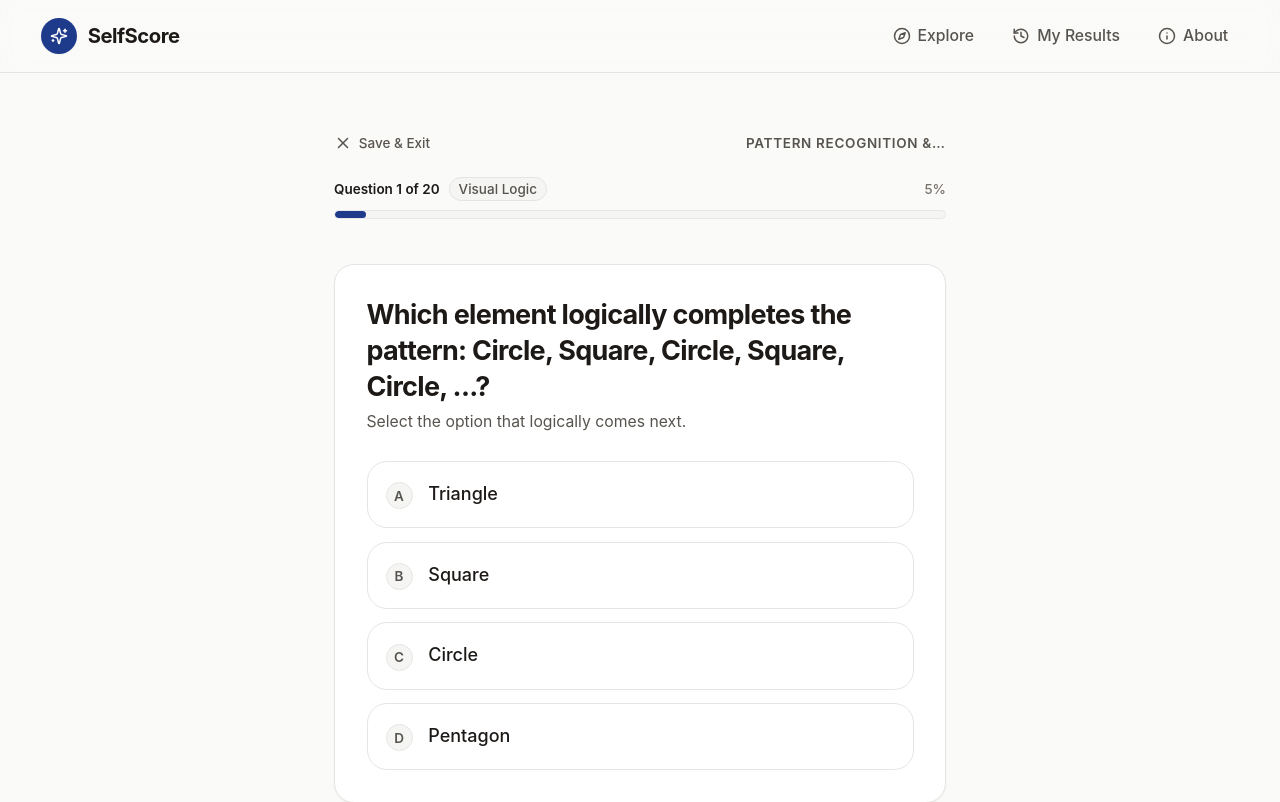
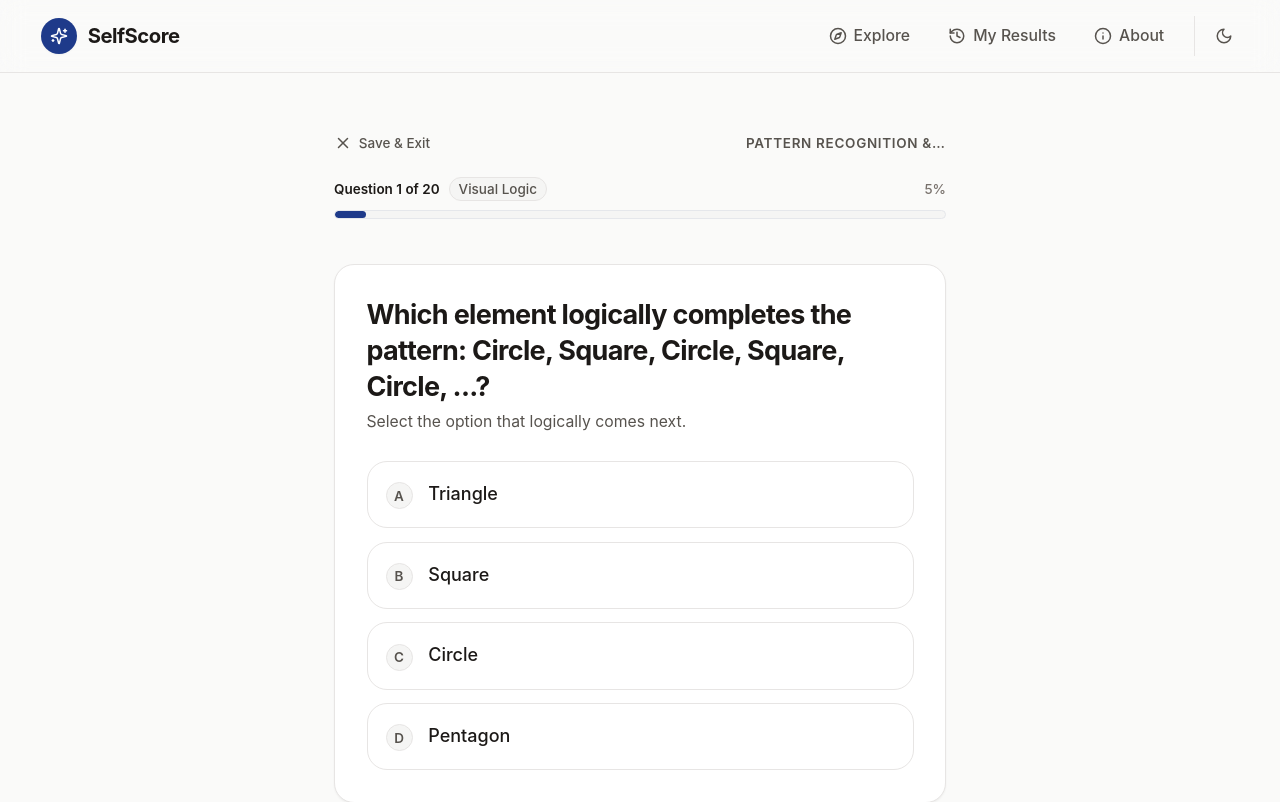
Before and after one commit to shamikhz/selfscore, a Next.js app: page /assessment/iq/questions in a window 1280 px wide. Shown: the top 802 px of the page. Built offline with nearby package versions, Linux system fonts and the light colour scheme.

Commit message:
feat(theme): add header light and dark mode toggle with persistent preferences and zero-FOUC script

```diff
--- a/app/globals.css
+++ b/app/globals.css
@@ -40,6 +40,40 @@
 
   /* Focus ring */
   --focus-ring: #2563eb;
+}
+
+.dark {
+  /* Deep, comfortable dark mode palette */
+  --background: #0c0a09; /* Stone-950 */
+  --foreground: #f5f5f4; /* Stone-100 */
+
+  /* Surface layers */
+  --surface: #1c1917; /* Stone-900 */
+  --surface-subtle: #292524; /* Stone-800 */
+  --surface-raised: #1c1917;
+  --surface-border: #292524; /* Stone-800 */
+
+  /* Primary action: Vibrant sky blue for contrast in dark mode */
+  --primary: #3b82f6; /* Blue-500 */
+  --primary-hover: #60a5fa; /* Blue-400 */
+  --primary-foreground: #ffffff;
+  --primary-subtle: #172554; /* Blue-950 */
+
+  /* Accents & Highlights: Radiant Amber */
+  --accent: #f59e0b; /* Amber-500 */
+  --accent-foreground: #000000;
+
+  /* Muted & Secondary text */
+  --muted: #a8a29e; /* Stone-400 */
+  --muted-foreground: #d6d3d1; /* Stone-300 */
+
+  /* Success & Validations */
+  --success: #22c55e; /* Green-500 */
+  --success-foreground: #ffffff;
+  --success-subtle: #052e16; /* Green-950 */
+
+  /* Focus ring */
+  --focus-ring: #60a5fa;
 }
 
 /* Base resets & typography */
--- a/app/layout.tsx
+++ b/app/layout.tsx
@@ -48,8 +48,25 @@ export default function RootLayout({
   children: React.ReactNode;
 }>) {
   return (
-    <html lang="en">
-      <body className="min-h-screen flex flex-col bg-background text-foreground antialiased selection:bg-primary-subtle selection:text-primary">
+    <html lang="en" suppressHydrationWarning>
+      <head>
+        <script
+          dangerouslySetInnerHTML={{
+            __html: `
+              try {
+                var theme = localStorage.getItem('selfscore_theme');
+                var prefersDark = window.matchMedia('(prefers-color-scheme: dark)').matches;
+                if (theme === 'dark' || (!theme && prefersDark)) {
+                  document.documentElement.classList.add('dark');
+                } else {
+                  document.documentElement.classList.remove('dark');
+                }
+              } catch (_) {}
+            `,
+          }}
+        />
+      </head>
+      <body className="min-h-screen flex flex-col bg-background text-foreground antialiased selection:bg-primary-subtle selection:text-primary transition-colors duration-200">
         {/* Skip to main content link for screen readers */}
         <a
           href="#main-content"
--- a/components/navigation/Header.tsx
+++ b/components/navigation/Header.tsx
@@ -4,6 +4,7 @@ import React, { useState } from "react";
 import Link from "next/link";
 import { usePathname } from "next/navigation";
 import { Compass, History, Sparkles, Info, Shield, FileText, Menu, X, Home } from "lucide-react";
+import { ThemeToggle } from "@/components/ui/ThemeToggle";
 
 export const Header: React.FC = () => {
   const pathname = usePathname();
@@ -39,6 +40,8 @@ export const Header: React.FC = () => {
           <span className="font-bold">SelfScore</span>
         </Link>
 
+        {/* Right Section: Desktop Navigation & Theme Toggle */}
+        <div className="flex items-center gap-1 sm:gap-2">
           {/* Desktop Navigation Links */}
           <nav
             aria-label="Main Navigation"
@@ -64,13 +67,18 @@ export const Header: React.FC = () => {
             })}
           </nav>
 
+          {/* Theme Toggle Button (Visible on all devices) */}
+          <div className="border-l border-surface-border pl-1 sm:pl-2 ml-1">
+            <ThemeToggle />
+          </div>
+
           {/* Mobile Menu Toggle Button */}
           <button
             type="button"
             aria-label={mobileMenuOpen ? "Close Navigation Menu" : "Open Navigation Menu"}
             aria-expanded={mobileMenuOpen}
             onClick={() => setMobileMenuOpen((prev) => !prev)}
-          className="sm:hidden p-2 rounded-xl text-muted-foreground hover:text-foreground hover:bg-surface-subtle transition-colors focus-visible:outline-none focus-visible:ring-2 focus-visible:ring-primary"
+            className="sm:hidden p-2 rounded-xl text-muted-foreground hover:text-foreground hover:bg-surface-subtle transition-colors focus-visible:outline-none focus-visible:ring-2 focus-visible:ring-primary ml-0.5"
           >
             {mobileMenuOpen ? (
               <X className="w-5 h-5 text-foreground" aria-hidden="true" />
@@ -78,6 +86,7 @@ export const Header: React.FC = () => {
               <Menu className="w-5 h-5" aria-hidden="true" />
             )}
           </button>
+        </div>
       </div>
 
       {/* Mobile Drawer Menu */}
@@ -102,6 +111,11 @@ export const Header: React.FC = () => {
               </Link>
             );
           })}
+
+          {/* Mobile Drawer Theme Toggle Row */}
+          <div className="pt-2 mt-2 border-t border-surface-border">
+            <ThemeToggle variant="row" />
+          </div>
         </div>
       )}
     </header>
--- /dev/null
+++ b/components/ui/ThemeToggle.tsx
@@ -0,0 +1,89 @@
+"use client";
+
+import React, { useEffect, useState } from "react";
+import { Sun, Moon } from "lucide-react";
+
+export interface ThemeToggleProps {
+  className?: string;
+  variant?: "icon" | "pill" | "row";
+}
+
+export const ThemeToggle: React.FC<ThemeToggleProps> = ({
+  className = "",
+  variant = "icon",
+}) => {
+  const [isDark, setIsDark] = useState<boolean>(false);
+  const [mounted, setMounted] = useState<boolean>(false);
+
+  useEffect(() => {
+    setMounted(true);
+    const hasDarkClass = document.documentElement.classList.contains("dark");
+    setIsDark(hasDarkClass);
+  }, []);
+
+  const toggleTheme = () => {
+    const nextDark = !isDark;
+    setIsDark(nextDark);
+
+    if (nextDark) {
+      document.documentElement.classList.add("dark");
+      try {
+        localStorage.setItem("selfscore_theme", "dark");
+      } catch (_) {}
+    } else {
+      document.documentElement.classList.remove("dark");
+      try {
+        localStorage.setItem("selfscore_theme", "light");
+      } catch (_) {}
+    }
+  };
+
+  if (!mounted) {
+    // Avoid layout shift before mount
+    return (
+      <div
+        className={`w-9 h-9 rounded-xl bg-surface-subtle/50 flex items-center justify-center ${className}`}
+        aria-hidden="true"
+      />
+    );
+  }
+
+  if (variant === "row") {
+    return (
+      <button
+        type="button"
+        onClick={toggleTheme}
+        className={`w-full flex items-center justify-between px-3 py-2.5 rounded-xl text-sm font-medium transition-colors text-foreground/90 hover:bg-surface-subtle ${className}`}
+        aria-label={isDark ? "Switch to light mode" : "Switch to dark mode"}
+      >
+        <div className="flex items-center gap-3">
+          {isDark ? (
+            <Moon className="w-4 h-4 text-primary" aria-hidden="true" />
+          ) : (
+            <Sun className="w-4 h-4 text-accent" aria-hidden="true" />
+          )}
+          <span>{isDark ? "Dark Theme" : "Light Theme"}</span>
+        </div>
+        <span className="text-xs text-muted font-normal">
+          {isDark ? "Tap for Light" : "Tap for Dark"}
+        </span>
+      </button>
+    );
+  }
+
+  return (
+    <button
+      type="button"
+      onClick={toggleTheme}
+      aria-label={isDark ? "Switch to light mode" : "Switch to dark mode"}
+      title={isDark ? "Switch to light mode" : "Switch to dark mode"}
+      className={`relative w-9 h-9 rounded-xl flex items-center justify-center text-muted-foreground hover:text-foreground hover:bg-surface-subtle transition-all active:scale-95 focus-visible:outline-none focus-visible:ring-2 focus-visible:ring-primary ${className}`}
+    >
+      {isDark ? (
+        <Sun className="w-4 h-4 text-accent transition-transform duration-200 rotate-0 scale-100" aria-hidden="true" />
+      ) : (
+        <Moon className="w-4 h-4 text-muted-foreground hover:text-foreground transition-transform duration-200 rotate-0 scale-100" aria-hidden="true" />
+      )}
+    </button>
+  );
+};
--- a/tailwind.config.ts
+++ b/tailwind.config.ts
@@ -1,6 +1,7 @@
 import type { Config } from "tailwindcss";
 
 const config: Config = {
+  darkMode: "class",
   content: [
     "./app/**/*.{js,ts,jsx,tsx,mdx}",
     "./components/**/*.{js,ts,jsx,tsx,mdx}",
```
Lines whose indentation alone changed are shown as unchanged.
